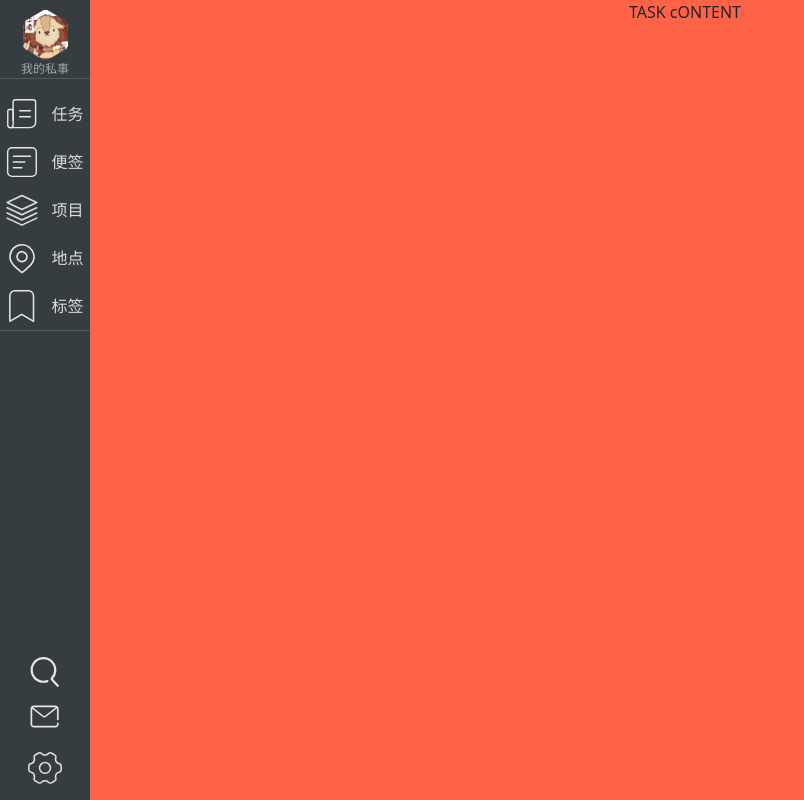
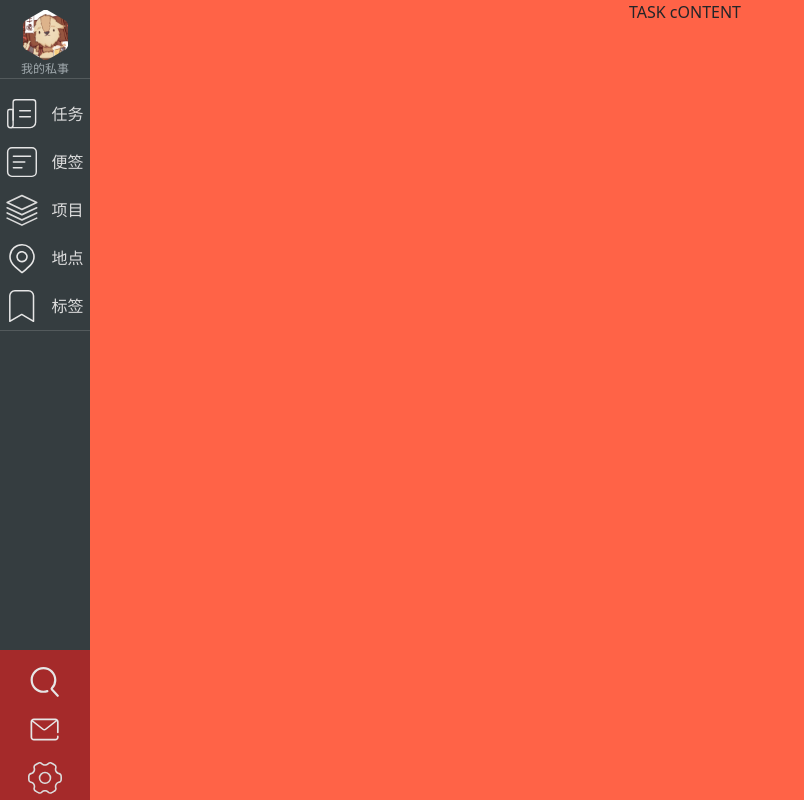
Before and after one commit to liulaoliu/hieplan, a React (Create React App) app: page /main/task in a window 1280 px wide. Shown: the whole page, without its empty margins (0-804 px from the left). Built offline with nearby package versions, Linux system fonts and the light colour scheme.

Commit message:
融合了dev 分支，完成了 popover

```diff
--- a/src/App.tsx
+++ b/src/App.tsx
@@ -24,6 +24,7 @@ function App() {
             <Route path="project" element={<Project />} />
             <Route path="position" element={<Position />} />
             <Route path="label" element={<Tag />} />
+            <Route path="search" element={<Tag />} />
           </Route>
           <Route path="login" element={<Login />} />
           <Route path="registration" element={<Login />} />
--- a/src/Components/taskPage/Sidebar.tsx
+++ b/src/Components/taskPage/Sidebar.tsx
@@ -1,6 +1,7 @@
 import React, { ReactElement, useState } from "react";
 import SidebarAvatar from "./SidebarAvatar";
 import SidebarBlock from "./SidebarBlock";
+
 import styles from "./task.module.css";
 
 interface sidebarProp {
@@ -22,7 +23,6 @@ export default function Sidebar({
   avatarUrl,
   pluginNames,
 }: sidebarProp): ReactElement {
-  //
   const [currentActiveBlockUrl, setActiveBlockUrl] = useState("");
 
   // let matchResult=useMatch(currentUrl||"") !== null;
@@ -30,13 +30,23 @@ export default function Sidebar({
   function handleTest(currentUrl: string) {
     setActiveBlockUrl(currentUrl);
   }
+  enum containerClassNames {
+    "task_like_container",
+    "fixed_area_container",
+  }
 
   const sidebarRegularBlocks = [
-    ["task", "任务"],
-    ["note", "便签"],
-    ["project", "项目"],
-    ["position", "地点"],
-    ["label", "标签"],
+    ["task", "任务", containerClassNames[0]],
+    ["note", "便签", containerClassNames[0]],
+    ["project", "项目", containerClassNames[0]],
+    ["position", "地点", containerClassNames[0]],
+    ["label", "标签", containerClassNames[0]],
+  ];
+
+  const sidebarFixedAreaBlocks = [
+    ["search", "search", containerClassNames[1]],
+    ["message", undefined, containerClassNames[1]],
+    ["setting", undefined, containerClassNames[1]],
   ];
 
   return (
@@ -54,6 +64,7 @@ export default function Sidebar({
         {sidebarRegularBlocks.map((block, idx) => {
           return (
             <SidebarBlock
+              containerClassName={block[2]}
               key={idx}
               handleTest={handleTest}
               componentRelatedUrl={`main/${block[0]}`}
@@ -65,32 +76,21 @@ export default function Sidebar({
           );
         })}
       </div>
-
+      <div className={styles.optionalPluginPlace}></div>
       <div className={styles.fixed_area_about}>
-        <SidebarBlock
-       to={"test"}
-          componentRelatedUrl={"test"}
-          handleTest={handleTest}
-          iconClassName="search_icon"
-          optionalContainerClassName="fixed_area_container"
-          activeUrl={currentActiveBlockUrl}
-        ></SidebarBlock>
-        <SidebarBlock
-        to={"test"}
-          handleTest={handleTest}
-          componentRelatedUrl={"test"}
-          iconClassName="message_icon"
-          optionalContainerClassName="fixed_area_container"
-          activeUrl={currentActiveBlockUrl}
-        ></SidebarBlock>
-        <SidebarBlock
-        to={"test"}
-          handleTest={handleTest}
-          componentRelatedUrl={"test"}
-          iconClassName="setting_icon"
-          optionalContainerClassName="fixed_area_container"
-          activeUrl={currentActiveBlockUrl}
-        ></SidebarBlock>
+        {sidebarFixedAreaBlocks.map((block, idx) => {
+          return (
+            <SidebarBlock
+              containerClassName={block[2] as string}
+              key={idx}
+              to={block[1] as string}
+              handleTest={handleTest}
+              componentRelatedUrl={`main/${block[0]}`}
+              iconClassName={block[0] + "_icon"}
+              activeUrl={currentActiveBlockUrl}
+            ></SidebarBlock>
+          );
+        })}
       </div>
     </div>
   );
--- a/src/Components/taskPage/SidebarAvatar.tsx
+++ b/src/Components/taskPage/SidebarAvatar.tsx
@@ -1,4 +1,5 @@
 import React, { ReactElement } from "react";
+import PopOver from "./needName/PopOver/PopOver";
 import styles from "./task.module.css";
 
 /**
@@ -15,15 +16,21 @@ export default function SidebarAvatar({
   avatarUrl?: string;
 }): ReactElement {
   return (
+    <PopOver>
       <div
         className={
-        styles.fixed_area_avatar + " " + styles.thinner_line +" cursor_pointer"
+          styles.fixed_area_avatar +
+          " " +
+          styles.thinner_line +
+          " cursor_pointer"
         }
       >
+        <div>
           <div className={styles.avatar_hexagon_container}>
             {/* 对 avatarUrl的判断,如果没有传入一个有效的资源地址，
           那么应该显示默认的图片 ,或者什么都不显示
           */}
+
             <div className={styles.avatar_hexagon_layer1}>
               <div className={styles.avatar_hexagon_layer2}>
                 {avatarUrl === undefined ? (
@@ -36,5 +43,7 @@ export default function SidebarAvatar({
           </div>
           <div className={styles.my_personal_stuff}>我的私事</div>
         </div>
+      </div>
+    </PopOver>
   );
 }
--- a/src/Components/taskPage/SidebarBlock.tsx
+++ b/src/Components/taskPage/SidebarBlock.tsx
@@ -1,16 +1,18 @@
-import React, { MouseEventHandler, ReactElement } from "react";
-import { Button } from "react-bootstrap";
-import { Link, useMatch } from "react-router-dom";
+import React, {  ReactElement } from "react";
+
+import { Link } from "react-router-dom";
+import PopOver from "./needName/PopOver/PopOver";
 import styles from "./task.module.css";
 
 interface sideBarBlock {
   iconClassName: string;
+  containerClassName: string;
   word?: string | undefined;
   optionalContainerClassName?: string;
   componentRelatedUrl: string;
   handleTest: (currentUrl: string) => void;
   activeUrl: string;
-  to: string;
+  to?: string;
 }
 
 /**
@@ -30,7 +32,7 @@ interface sideBarBlock {
 export default function SidebarBlock({
   iconClassName,
   word,
-  optionalContainerClassName,
+  containerClassName,
   componentRelatedUrl,
   handleTest,
   activeUrl,
@@ -38,33 +40,30 @@ export default function SidebarBlock({
 }: sideBarBlock): ReactElement {
   let resultOfActiveJudgement = activeUrl === componentRelatedUrl;
 
-
-  // debugger
-  // console.log(
-  //   "activeUrl",
-  //   activeUrl,
-  //   "componentRelatedUrl",
-  //   componentRelatedUrl,
-  //   "result",
-  //   result
-  // );
-
   return (
     // 2. 根据当前 url （形如 main/xxxx） 判断是否被点击，被点击 就显示不同的颜色
-    <div className={resultOfActiveJudgement?"color_shoud_change":"no_comments"}>
+
+    <div
+      className={
+        resultOfActiveJudgement
+          ? "color_shoud_change"
+          : "nothing_to_show#*need_a_good_name"
+      }
+    >
+      {to === undefined ? (
+        <PopOver >
+        <div className={styles[iconClassName]}>
+
+        </div>
+        </PopOver >
+      ) : (
         <Link
           onClick={(e) => {
             handleTest(componentRelatedUrl);
           }}
           to={to}
-        //  下面一段内容较多
-        // 1. 根据是否传入 optionalContainerClassName,渲染不同的 siderbar block
           className={
-          optionalContainerClassName === undefined
-            ? styles.task_like_container + " hover_change_color_and_a_as_div"
-            : styles[
-                optionalContainerClassName + " hover_change_color_and_a_as_div"
-              ]
+            styles[containerClassName] + " hover_change_color_and_a_as_div"
           }
         >
           {/* (result? " color_shoud_change" : "xxxxx") */}
@@ -74,6 +73,7 @@ export default function SidebarBlock({
             <div className={styles.word_color_ddd}>{word}</div>
           )}
         </Link>
+      )}
     </div>
   );
 }
--- /dev/null
+++ b/src/Components/taskPage/needName/PopOver/PopOver.module.css
@@ -0,0 +1,28 @@
+.popover_container_as_place_holder {
+  /* background-color: blue; */
+  /* opacity: 0.2; */
+  /* width: 100%; */
+  /* height: 100%; */
+  /* filter: blur(1px); */
+}
+
+
+
+.overlay_inactive {
+  width: 100vw;
+  height: 100vh;
+  position: fixed;
+  top: 0;
+  left: 0;
+  display: none;
+  background-color: coral;
+}
+.overlay_active {
+  width: 100vw;
+  height: 100vh;
+  position: fixed;
+  top: 0;
+  left: 0;
+  display: show;
+  background-color: coral;
+}
--- /dev/null
+++ b/src/Components/taskPage/needName/PopOver/PopOver.tsx
@@ -0,0 +1,26 @@
+import { AnyARecord } from "dns";
+import React, { ReactElement, ReactPropTypes, useState } from "react";
+import styles from "./PopOver.module.css";
+interface Props {}
+
+export default function PopOver(props:any): ReactElement {
+ const [status, setstate] = useState(false);
+
+ const setActive =()=> setstate(true);
+ const setInactive=()=> setstate(false);
+
+
+  return (
+    <div
+    onClick={setActive}
+    className={styles.popover_container_as_place_holder}>
+      {props.children}
+      <div
+        onClick={(e)=>{
+          e.stopPropagation();
+          setInactive()
+        }}
+      className={status===true?styles.overlay_active:styles.overlay_inactive}></div>
+    </div>
+  );
+}
--- a/src/Components/taskPage/task.module.css
+++ b/src/Components/taskPage/task.module.css
@@ -1,5 +1,10 @@
 .main_page_container {
   display: flex;
+}
+
+.main_page_content {
+  background-color: tomato;
+  width: 100%;
 }
 
 .sidebar {
@@ -8,11 +13,8 @@
   background-color: #353d40;
   height: 100vh;
   position: relative;
-}
-
-.main_page_content {
-  background-color: tomato;
-  width: 100%;
+  display: flex;
+  flex-direction: column;
 }
 
 /* *sidebar中头像avatar区域的样式 */
@@ -22,6 +24,28 @@
   height: 90px;
   background-color: #353d40;
   padding-top: 10px;
+}
+
+.fixed_area_regular_stuff {
+  height: 260px;
+  /* background-color: red; */
+}
+/* 如果你不知道是什么意思，不要动  */
+.optionalPluginPlace {
+  height: 100%;
+  /* background-color: blue; */
+  overflow: scroll;
+}
+/* 如果你不知道是什么意思，不要动  */
+.optionalPluginPlace::-webkit-scrollbar {
+  display: none;
+}
+
+.fixed_area_about {
+  height: 150px;
+  bottom: 0;
+  width: 100%;
+  background-color: brown;
 }
 /*  这是 网上的关于
 如何实现比 1px 更细的线的样例
@@ -118,7 +142,7 @@ https://zhuanlan.zhihu.com/p/80800239
 }
 
 .fixed_area_about {
-  position: absolute;
+  /* position: absolute; */
   bottom: 0;
   width: 100%;
 }
@@ -136,14 +160,16 @@ https://zhuanlan.zhihu.com/p/80800239
 
 .message_icon {
   background-image: url(../.././assets/svg/icons_32/message.svg);
-  width: 32px;
+  background-position: center;
+  width: 100%;
   height: 32px;
   background-repeat: no-repeat;
   margin: 1rem auto;
 }
 .setting_icon {
   background-image: url(../.././assets/svg/icons_32/setting.svg);
-  width: 35px;
+  background-position: center;
+  width: 100%;
   height: 32px;
   background-repeat: no-repeat;
   margin: 1rem auto;
```
Lines whose indentation alone changed are shown as unchanged.
